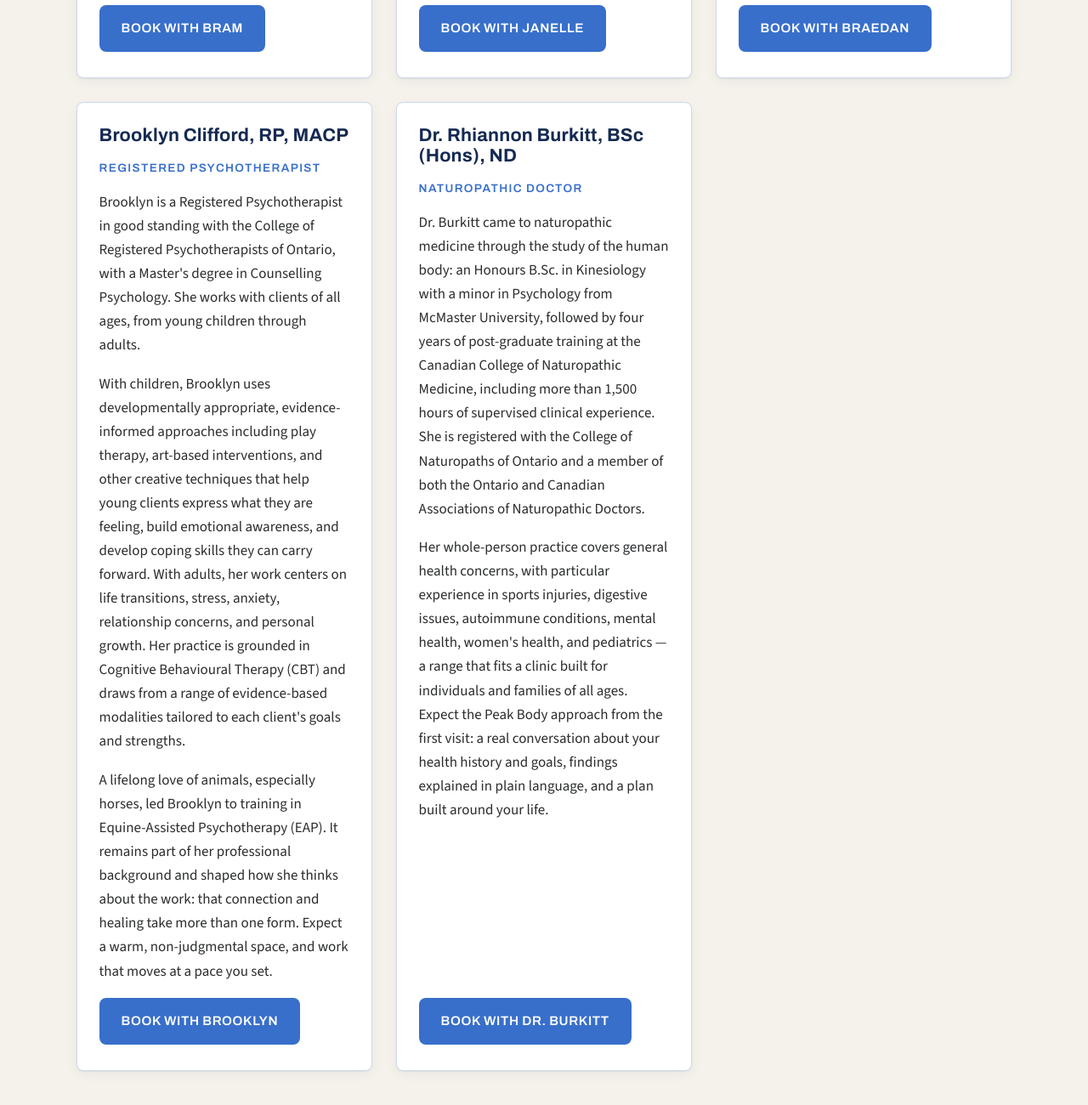
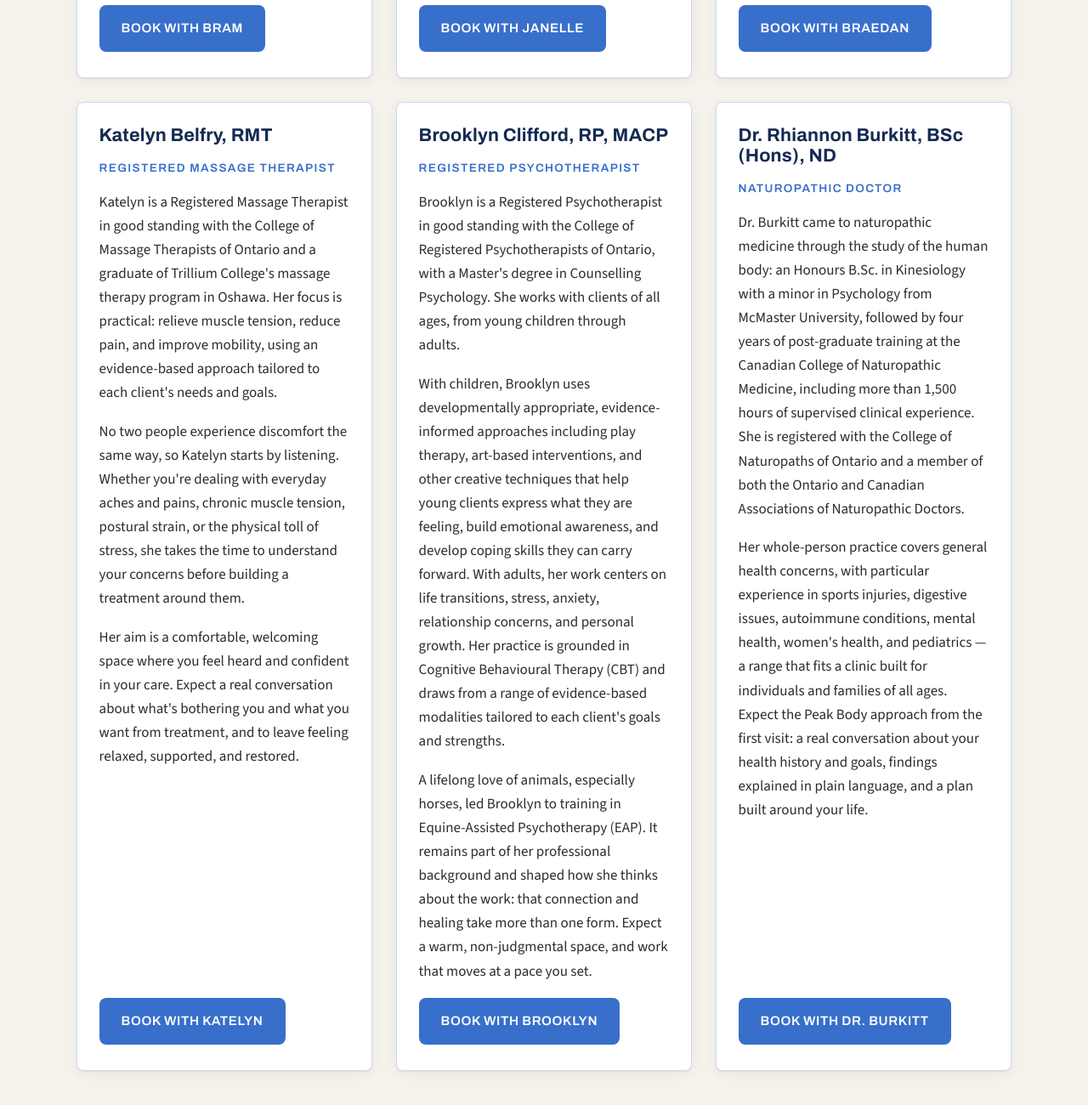
Before and after one commit to Andrew-Bootsma/peak-body-site, a plain HTML site: page team.html in a window 1280 px wide. Shown: the part 1580-2880 px from the top of the page at 85% size. Drawn offline with nearby package versions, Linux system fonts and the light colour scheme.

Commit message:
Add Katelyn Belfry (RMT) to Our Team and booking config
Co-authored-by: Cursor <cursoragent@cursor.com>

```diff
--- a/js/main.js
+++ b/js/main.js
@@ -4,7 +4,7 @@
 
 /* --------------------------------------------------------------------------
    SITE CONFIG — the one-line changes.
-   We currently have five practitioners across three booking platforms
+   We currently have six practitioners across three booking platforms
   (no centralized booking yet). Generic "Book Now" links (no specific
    practitioner in context) send people to the Our Team page so they can pick
    a practitioner and use that person's booking link. Any link tagged with
@@ -17,6 +17,7 @@ const SITE_CONFIG = {
     bram: "https://bramvanbommelrmt.clinicsense.com/book/",
     brooklyn: "https://bramvanbommelrmt.clinicsense.com/book/",
     braedan: "https://bramvanbommelrmt.clinicsense.com/book/",
+    katelyn: "https://bramvanbommelrmt.clinicsense.com/book/",
     janelle: "https://lotusmassagewellness.janeapp.com/",
     rhiannon: "https://burkittnaturopathic.janeapp.com/#/staff_member/1",
   },
--- a/team.html
+++ b/team.html
@@ -319,6 +319,74 @@
               </div>
             </article>
 
+            <!-- KATELYN -->
+            <article class="team-card">
+              <!-- ==== HEADSHOT PENDING: grey placeholder hidden until
+                   Katelyn's photo arrives. To restore: uncomment the block and
+                   swap the svg + span for <img class="photo"
+                   src="images/katelyn.jpg" alt="Katelyn Belfry, Registered
+                   Massage Therapist"> inside the same div class="avatar". ====
+              <div class="avatar">
+                <svg
+                  width="44"
+                  height="26"
+                  viewBox="0 0 56 30"
+                  aria-hidden="true"
+                >
+                  <path
+                    d="M4 26 L28 4 L52 26"
+                    fill="none"
+                    stroke="#152A52"
+                    stroke-width="4"
+                    stroke-linecap="round"
+                    stroke-linejoin="round"
+                  />
+                  <path
+                    d="M16 27 L28 15 L40 27"
+                    fill="none"
+                    stroke="#386FCB"
+                    stroke-width="4"
+                    stroke-linecap="round"
+                    stroke-linejoin="round"
+                  />
+                </svg>
+                <span>Headshot: Katelyn Belfry</span>
+              </div>
+              ==== END HEADSHOT PENDING ==== -->
+              <div class="body">
+                <h3>Katelyn Belfry, RMT</h3>
+                <p class="role">Registered Massage Therapist</p>
+                <p>
+                  Katelyn is a Registered Massage Therapist in good standing
+                  with the College of Massage Therapists of Ontario and a
+                  graduate of Trillium College's massage therapy program in
+                  Oshawa. Her focus is practical: relieve muscle tension, reduce
+                  pain, and improve mobility, using an evidence-based approach
+                  tailored to each client's needs and goals.
+                </p>
+                <p>
+                  No two people experience discomfort the same way, so Katelyn
+                  starts by listening. Whether you're dealing with everyday
+                  aches and pains, chronic muscle tension, postural strain, or
+                  the physical toll of stress, she takes the time to understand
+                  your concerns before building a treatment around them.
+                </p>
+                <p>
+                  Her aim is a comfortable, welcoming space where you feel
+                  heard and confident in your care. Expect a real conversation
+                  about what's bothering you and what you want from treatment,
+                  and to leave feeling relaxed, supported, and restored.
+                </p>
+                <a
+                  class="btn btn--primary"
+                  data-book
+                  data-book-url="https://bramvanbommelrmt.clinicsense.com/book/"
+                  href="#"
+                  >Book with Katelyn</a
+                >
+              </div>
+            </article>
+
             <!-- BROOKLYN -->
             <article class="team-card">
               <div class="body">
```
Also changed, not shown: services.html (+1 -1 lines), 1 other file.
